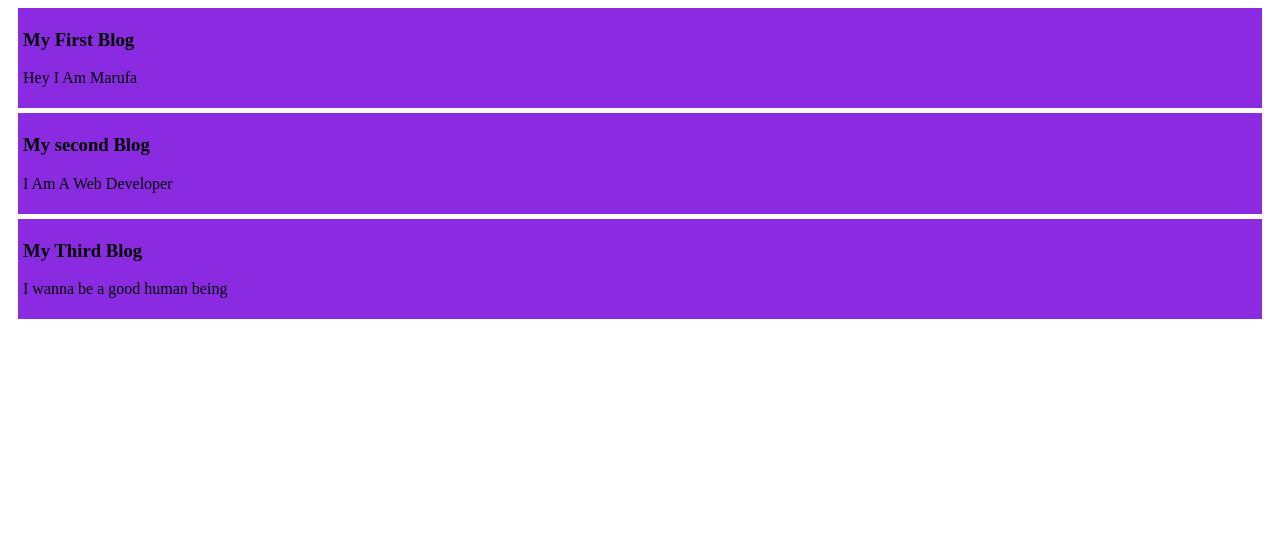
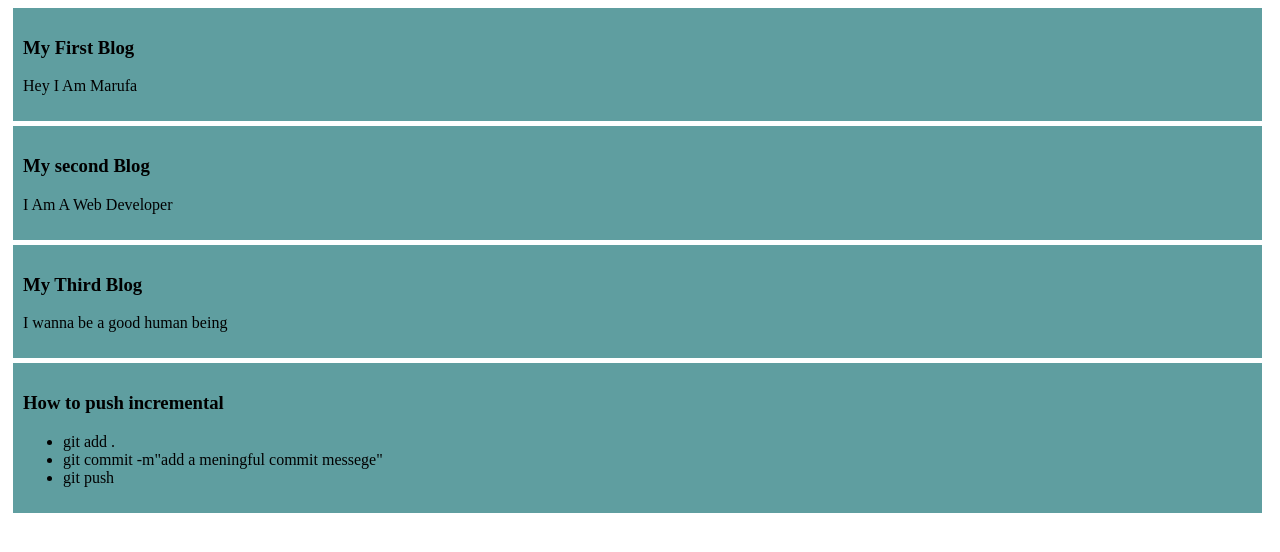
Before and after one commit to marufakhuku/my-simple-website, a plain HTML site: page index.html in a window 1280 px wide. Drawn offline with Linux system fonts and the light colour scheme.

Commit message:
added a list to push code

```diff
--- a/index.html
+++ b/index.html
@@ -21,6 +21,15 @@
     <div>
         <h3>My Third Blog</h3>
         <p>I wanna be a good human being</p>
+
+    </div>
+    <div>
+        <h3>How to push incremental</h3>
+        <Ul>
+            <li>git add .</li>
+            <li>git commit -m"add a meningful commit messege"</li>
+            <li>git push</li>
+        </Ul>
     </div>
 </body>
 </html>
--- a/styles/blog.css
+++ b/styles/blog.css
@@ -1,5 +1,5 @@
-div{
-    background-color: blueviolet;
-    margin: 2px 10px 5px 10px;
-    padding: 2px 2px 5px 5px;
-}
+ div{
+    background-color: cadetblue;
+    margin: 5px 10px 5px 5px;
+    padding: 10px;
+ }
```
